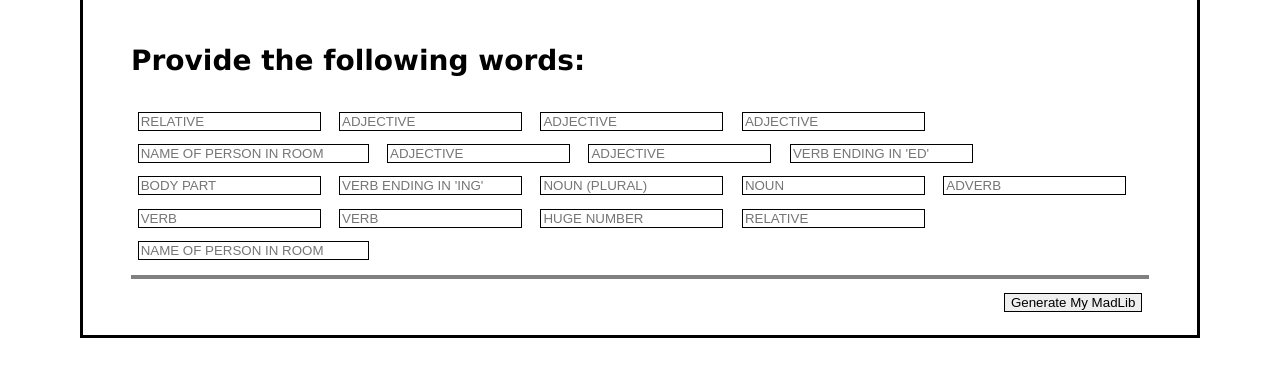
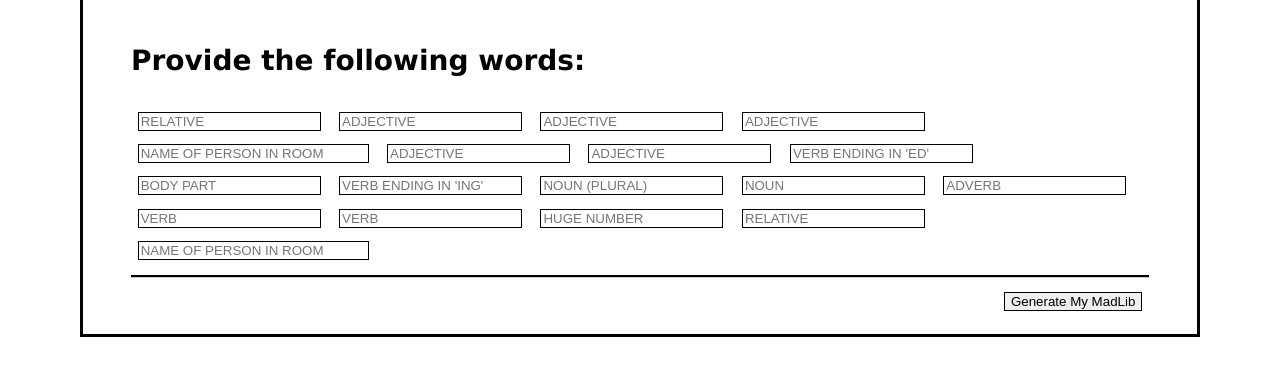
Before and after one commit to dxeware/MadLibs, a plain HTML site: page index.html in a window 1280 px wide. Shown: the part 209-586 px from the top of the page. Drawn offline with nearby package versions, Linux system fonts and the light colour scheme.

Commit message:
Added comments some css and clean-up

```diff
--- a/css/style.css
+++ b/css/style.css
@@ -73,6 +73,12 @@ input {
   font-weight: bold;
 }
 
+hr {
+    border: 0;
+    border-bottom: 1px solid #ccc;
+    background: black;
+}
+
 @media (max-width: 700px) {
   .inputs h1 {
     font-size: 18px;
--- a/js/madLibs.js
+++ b/js/madLibs.js
@@ -20,6 +20,7 @@ angular.module('madLibs', [])
 
         $scope.answers = [];
 
+        // Fill in the user's answers for story
         $scope.fillIn = function() {
             $scope.answers[0] = $scope.relative1;
             $scope.answers[1] = $scope.adjective1;
@@ -44,6 +45,7 @@ angular.module('madLibs', [])
 
         };
 
+        // Validity checking of answers and show story is OK
         $scope.submit = function() {
             console.log("Caught form submission!");
 
@@ -66,6 +68,7 @@ angular.module('madLibs', [])
 
         };
 
+        // Reset in order to start over
         $scope.startOver = function() {
             $scope.showStory=false;
             $scope.showInputs=true;
```
Also changed, not shown: index.html (+1 -1 lines).
